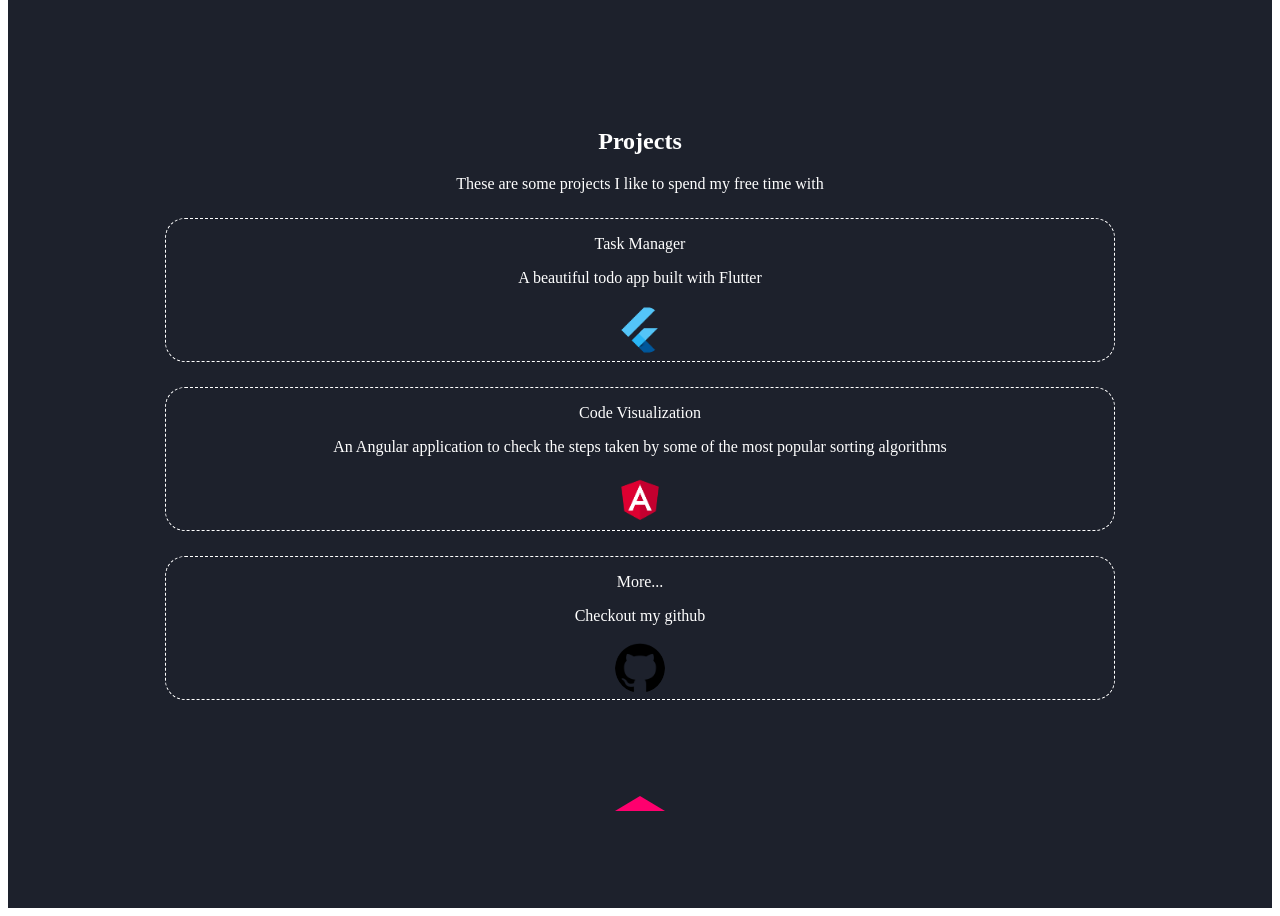
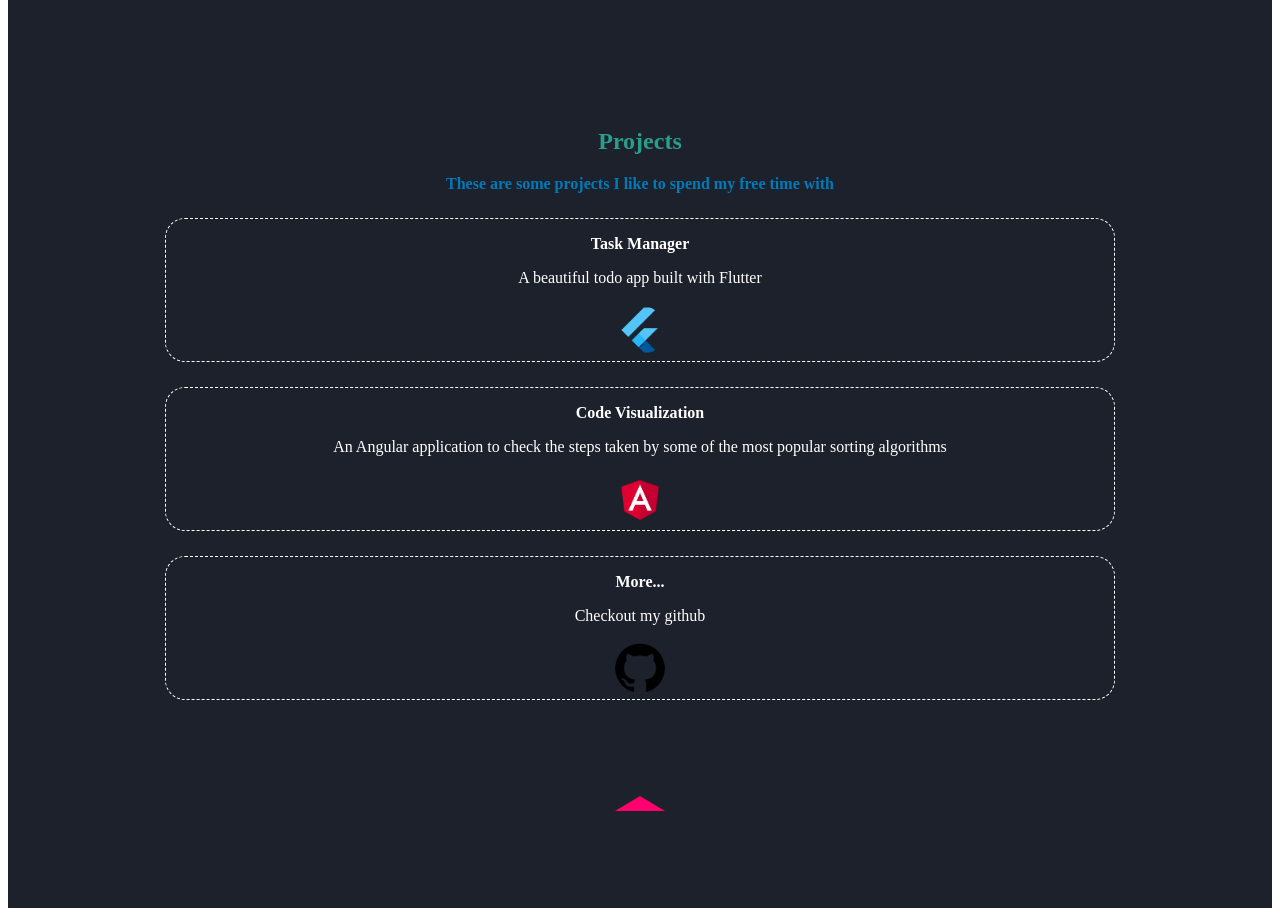
Before and after one commit to natanportilho/natan-tech, an Angular app in the folder natan-tech/: page / in a window 1280 px wide. Shown: the part 1700-2616 px from the top of the page. Built offline with nearby package versions, Linux system fonts and the light colour scheme; a web font is replaced by a local one.

Commit message:
Adding bold title to projects

```diff
--- a/natan-tech/src/app/app.component.css
+++ b/natan-tech/src/app/app.component.css
@@ -247,6 +247,11 @@ li {
 
 .projects-h2 {
   text-align: center;
+  color: #2a9d8f;
+}
+
+.project-name.aos-init.aos-animate {
+  color: #007bba;
 }
 
 a {
@@ -267,10 +272,14 @@ img {
   border-radius: 20px;
 }
 
-.project:hover{
+.project:hover {
   background-color: #175873;
 }
 
 .back-to-the-top {
   text-align: center;
 }
+
+.project-name {
+  font-weight: bold;
+}
--- a/natan-tech/src/app/app.component.html
+++ b/natan-tech/src/app/app.component.html
@@ -136,7 +136,7 @@
             href="https://github.com/natanportilho/task-manager"
             target="_blank"
           >
-            <p>Task Manager</p>
+            <p class="project-name">Task Manager</p>
             <p>A beautiful todo app built with Flutter</p>
             <div class="circle">
               <img src="assets/flutter-logo.png" />
@@ -153,7 +153,7 @@
             href="https://natanportilho.github.io/code-visualization/"
             target="_blank"
           >
-            <p>Code Visualization</p>
+            <p class="project-name">Code Visualization</p>
             <p>
               An Angular application to check the steps taken by some of the
               most popular sorting algorithms
@@ -170,7 +170,7 @@
           data-aos-delay="600"
         >
           <a href="https://github.com/natanportilho" target="_blank">
-            <p>More...</p>
+            <p class="project-name">More...</p>
             <p>Checkout my github</p>
             <div class="circle">
               <img src="assets/github-logo.png" />
@@ -178,9 +178,9 @@
           </a>
         </div>
       </div>
-      <br>
-      <br>
-      <br>
+      <br />
+      <br />
+      <br />
       <div class="back-to-the-top">
         <a href="#main" class="arrow-up"></a>
       </div>
```
